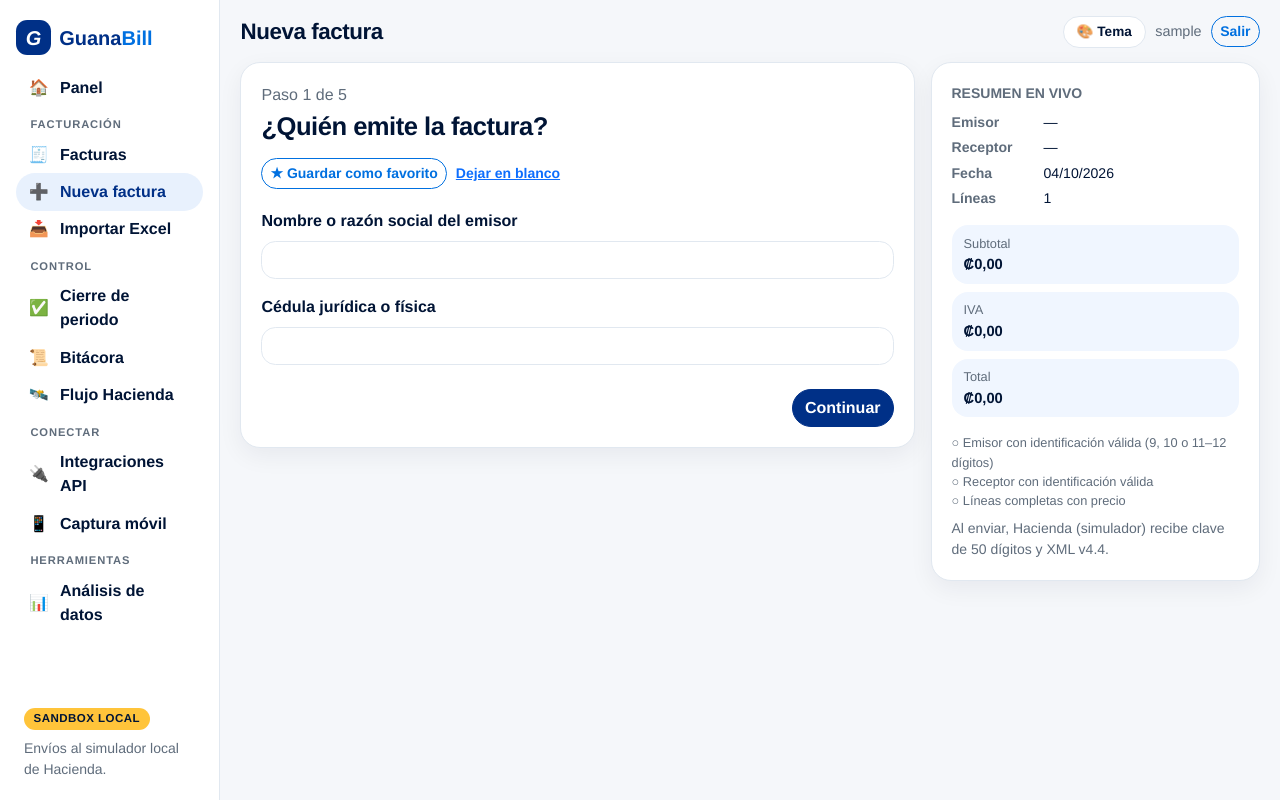
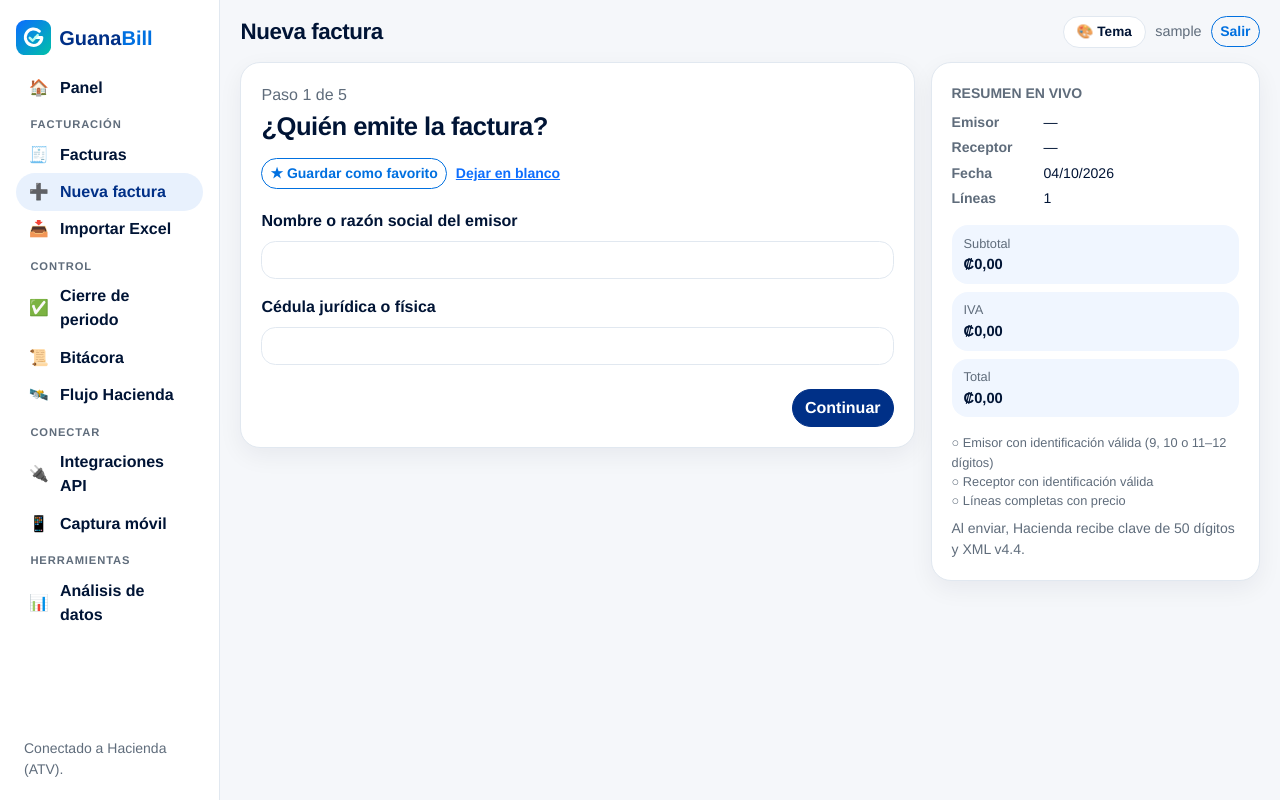
Before and after one commit to mainorblanco9/prototipo_empresa, a Django app: page /facturas/nueva/ in a window 1280 px wide. Run offline with Django 5.2, Linux system fonts and the light colour scheme; the visitor is signed in with stand-in values (Sample User, id 1).

Commit message:
Nuevo logo GuanaBill, quitar textos sandbox, fix DJANGO_URL del gateway
Co-authored-by: Copilot App <223556219+Copilot@users.noreply.github.com>

```diff
--- a/validador/api.py
+++ b/validador/api.py
@@ -596,7 +596,7 @@ class ApiRootView(APIView):
                 "currency": "CRC",
                 "official_tribucr_integration": False,
                 "note": (
-                    "API de facturación GuanaBill. En el sandbox local las facturas se envían al simulador de Hacienda."
+                    "API de facturación GuanaBill. Las facturas se envían a Hacienda (ATV)."
                 ),
             }
         )
--- a/validador/app_views.py
+++ b/validador/app_views.py
@@ -221,7 +221,7 @@ def hacienda_flow(request):
 
     mode = getattr(settings, "HACIENDA_MODE", "local")
     endpoints = [
-        ("Modo", "Simulador local (sandbox)" if mode == "local" else mode),
+        ("Modo", "Ambiente local de pruebas" if mode == "local" else mode),
         ("Gateway Node.js", settings.GATEWAY_URL),
         ("Token (IDP)", "/mock/auth/realms/rut-stag/protocol/openid-connect/token"),
         ("Recepción", "POST /mock/recepcion/v1/recepcion"),
--- a/validador/context_processors.py
+++ b/validador/context_processors.py
@@ -6,7 +6,7 @@ from .models import UserDesignPreference
 
 def branding(request):
     mode = getattr(settings, "HACIENDA_MODE", "local")
-    label = "Sandbox local" if mode == "local" else "Producción"
+    label = "" if mode == "local" else "Producción"
     theme = "minimal"
     user = getattr(request, "user", None)
     if user is not None and user.is_authenticated:
--- a/validador/openapi.py
+++ b/validador/openapi.py
@@ -150,7 +150,7 @@ def build_spec(server_url="http://127.0.0.1:8001"):
                        {"200": _json({"type": "object"})}, path_id=True, operation_id="receptionPayload"),
         },
         "/api/v1/invoices/{id}/submit/": {
-            "post": _op("Enviar a Hacienda", "Pasa por el gateway Node.js hacia el simulador local y actualiza el estado.", flow,
+            "post": _op("Enviar a Hacienda", "Pasa por el gateway Node.js hacia el ambiente local y actualiza el estado.", flow,
                         {"200": _json(_ref("SubmitResult")), "409": _err("Estado no enviable"), "422": _json(_ref("ValidationResult"), "No pasó la validación local"),
                          "502": _err("El gateway respondió con error"), "503": _err("Gateway no disponible")}, path_id=True, operation_id="submitInvoice"),
         },
@@ -251,7 +251,7 @@ def build_spec(server_url="http://127.0.0.1:8001"):
             "version": "1.0.0",
             "description": (
                 "API de facturación electrónica para Costa Rica. En el entorno local las facturas se validan y se "
-                "envían al **simulador de Hacienda (ATV)**; la firma XAdES y el CABYS real quedan para producción.\n\n"
+                "envían al **ambiente de Hacienda (ATV)**; la firma XAdES y el CABYS real quedan para producción.\n\n"
                 "Flujo: crear → `validate` → `transition` a `ready` → `submit` → consultar estado y análisis de IA."
             ),
         },
--- /dev/null
+++ b/validador/templates/validador/_logo.html
@@ -0,0 +1 @@
+<svg class="gb-mark {{ cls }}" viewBox="0 0 64 64" role="img" aria-label="GuanaBill" xmlns="http://www.w3.org/2000/svg"><defs><linearGradient id="gbg" x1="0" y1="0" x2="1" y2="1"><stop offset="0" stop-color="#0b6bff"/><stop offset="1" stop-color="#00c2a8"/></linearGradient></defs><rect width="64" height="64" rx="17" fill="url(#gbg)"/><path d="M42.5 20.5A15 15 0 1 0 47 32H36" fill="none" stroke="#fff" stroke-width="5.5" stroke-linecap="round" stroke-linejoin="round"/><path d="M25 32.5l5.2 5.2 9.3-10.2" fill="none" stroke="#bdfff0" stroke-width="4.5" stroke-linecap="round" stroke-linejoin="round" opacity=".95"/></svg>
--- a/validador/templates/validador/_shell.html
+++ b/validador/templates/validador/_shell.html
@@ -13,7 +13,7 @@
     .gb-shell { display:grid; grid-template-columns: 220px minmax(0,1fr); min-height:100vh; min-height:100dvh; }
     .gb-side { background:var(--surface); border-right:1px solid var(--line); padding:1.25rem 1rem; position:sticky; top:0; height:100vh; height:100dvh; overflow-y:auto; overscroll-behavior:contain; z-index:60; display:flex; flex-direction:column; gap:.25rem; }
     .gb-logo { display:flex; align-items:center; gap:.5rem; font-weight:800; font-size:1.25rem; color:var(--brand-dark); text-decoration:none; margin-bottom:1.25rem; }
-    .gb-logo .brand-mark { width:2.2rem; height:2.2rem; display:inline-grid; place-items:center; }
+    .gb-logo .gb-mark { width:2.2rem; height:2.2rem; flex:none; }
     .gb-nav a { display:flex; align-items:center; gap:.7rem; padding:.65rem .9rem; border-radius:999px; text-decoration:none; color:var(--ink); font-weight:600; }
     .gb-nav a:hover { background:var(--soft); }
     .gb-nav a.on { background:var(--soft2); color:var(--brand-dark); }
@@ -94,7 +94,7 @@
     @media (min-width:992px) and (max-width:1199px) {
       .gb-shell { grid-template-columns:72px minmax(0,1fr); }
       .gb-side { padding:1rem .5rem; align-items:center; }
-      .gb-logo span:not(.brand-mark), .gb-nav .grp, .gb-side-foot { display:none; }
+      .gb-logo > span, .gb-nav .grp, .gb-side-foot { display:none; }
       .gb-nav a { justify-content:center; padding:.7rem; font-size:1.2rem; }
       .gb-nav a .t { display:none; }
     }
@@ -134,7 +134,7 @@
 {% with name=request.resolver_match.url_name %}
 <div class="gb-shell">
   <aside class="gb-side">
-    <a class="gb-logo" href="{% url 'dashboard' %}"><span class="brand-mark">G</span><span>Guana<span class="text-primary">Bill</span></span></a>
+    <a class="gb-logo" href="{% url 'dashboard' %}">{% include "validador/_logo.html" with cls="" %}<span>Guana<span class="text-primary">Bill</span></span></a>
     <nav class="gb-nav">
       <a href="{% url 'dashboard' %}" class="{% if name == 'dashboard' %}on{% endif %}"><span>🏠</span><span class="t">Panel</span></a>
       <div class="grp">Facturación</div>
@@ -152,8 +152,8 @@
       <a href="{% url 'index' %}" class="{% if name == 'index' %}on{% endif %}"><span>📊</span><span class="t">Análisis de datos</span></a>
     </nav>
     <div class="gb-side-foot mt-auto small text-secondary px-2">
-      <span class="gb-env">{{ gb_environment_label }}</span>
-      <div class="mt-2">Envíos al simulador local de Hacienda.</div>
+      {% if gb_environment_label %}<span class="gb-env">{{ gb_environment_label }}</span>{% endif %}
+      <div class="mt-2">Conectado a Hacienda (ATV).</div>
     </div>
   </aside>
   <main class="gb-main">
@@ -162,7 +162,7 @@
       <button type="button" class="gb-menu-btn" id="gb-menu" aria-label="Abrir menú">☰</button>
       <h1>{% block heading %}{% endblock %}</h1>
       <div class="gb-user">
-        <span class="gb-env d-lg-none">{{ gb_environment_label }}</span>
+        {% if gb_environment_label %}<span class="gb-env d-lg-none">{{ gb_environment_label }}</span>{% endif %}
         <div class="gb-tools">
           <button type="button" class="gb-themebtn" id="gb-themebtn" aria-expanded="false">🎨 Tema</button>
           <div class="gb-pop" id="gb-pop" role="dialog" aria-label="Cambiar tema">
--- a/validador/templates/validador/api_docs.html
+++ b/validador/templates/validador/api_docs.html
@@ -15,7 +15,7 @@
 <div class="d-flex flex-wrap gap-2 align-items-center mb-3">
   <a class="btn btn-outline-primary btn-sm" href="{{ spec_url }}" target="_blank" rel="noopener">openapi.json</a>
   <a class="btn btn-outline-primary btn-sm" href="{% url 'integrations' %}">Crear API key</a>
-  <span class="small text-secondary">Pulsa <b>Authorize</b> y pega <code>gb_…</code> para probar las llamadas contra el sandbox local.</span>
+  <span class="small text-secondary">Pulsa <b>Authorize</b> y pega <code>gb_…</code> para probar las llamadas contra tu entorno local.</span>
 </div>
 <div class="gb-swagger"><div id="swagger"></div></div>
 <script src="https://cdn.jsdelivr.net/npm/swagger-ui-dist@5/swagger-ui-bundle.js"></script>
--- a/validador/templates/validador/dashboard.html
+++ b/validador/templates/validador/dashboard.html
@@ -49,7 +49,7 @@
     <div class="it"><b>v4.4</b>Esquema XML de comprobantes</div>
     <div class="it"><b>Clave 50</b>Dígitos por comprobante</div>
   </div>
-  <div class="small text-secondary mt-2">Cada factura se valida localmente y se envía al simulador de Hacienda (ATV). La firma XAdES y el CABYS real quedan para producción.</div>
+  <div class="small text-secondary mt-2">Cada factura se valida localmente y se envía a Hacienda (ATV). La firma XAdES y el CABYS real quedan para producción.</div>
 </div>
 </div><div class="col-12 col-xxl-4">
 <div class="gb-card gb-fill-xxl">
--- a/validador/templates/validador/design_preferences.html
+++ b/validador/templates/validador/design_preferences.html
@@ -22,6 +22,7 @@
       .swatch-minimal { background: linear-gradient(135deg, #f5f7fb 0 65%, #3157d5 65%); }
       .swatch-abstract { background: radial-gradient(circle at 72% 30%, #f0abfc 0 18%, transparent 19%), linear-gradient(125deg, #16152b, #5141a5 58%, #16b8a6); }
       .swatch-corporate { background: linear-gradient(135deg, #e7f4ee 0 50%, #176b52 50% 72%, #d8a14a 72%); }
+      .gb-mark { width:2.4rem; height:2.4rem; }
       .brand-mark { display: inline-grid; width: 2.4rem; height: 2.4rem; place-items: center; border-radius: .7rem; background: #eaf0ff; color: #3157d5; font-weight: 800; }
       .btn-primary { background: #3157d5; border-color: #3157d5; }
     </style>
@@ -30,7 +31,7 @@
   <body class="py-4 py-lg-5">
     <main class="container wizard">
       <a class="text-decoration-none text-dark fw-semibold d-inline-flex align-items-center gap-2 mb-4" href="/">
-        <span class="brand-mark">G</span> GuanaBill
+        {% include "validador/_logo.html" with cls="" %} GuanaBill
       </a>
       <div class="mb-4">
         <p class="text-primary small fw-bold text-uppercase mb-2">Personaliza tu espacio</p>
--- a/validador/templates/validador/hacienda_flow.html
+++ b/validador/templates/validador/hacienda_flow.html
@@ -24,7 +24,7 @@
     <div class="gb-card">
       <h2 class="h6 fw-bold">Resultados</h2>
       <div class="d-flex gap-2 flex-wrap"><span class="gb-badge accepted">Aceptadas {{ counts.accepted|default:0 }}</span><span class="gb-badge rejected">Rechazadas {{ counts.rejected|default:0 }}</span><span class="gb-badge draft">Anuladas {{ counts.cancelled|default:0 }}</span></div>
-      <p class="small text-secondary mt-3 mb-0">El modo real (sandbox/producción de Hacienda) se habilitará cuando exista la firma XAdES y el certificado del contribuyente.</p>
+      <p class="small text-secondary mt-3 mb-0">El modo real (producción de Hacienda) se habilitará cuando exista la firma XAdES y el certificado del contribuyente.</p>
     </div>
   </div>
 </div>
--- a/validador/templates/validador/integrations.html
+++ b/validador/templates/validador/integrations.html
@@ -78,6 +78,6 @@ print(r.json()["status"])</pre>
   </div>
 
   <div class="alert alert-warning small">
-    <strong>{{ gb_environment_label }}:</strong> el envío va al simulador local de Hacienda. El XML aún no se firma (XAdES) y la conexión real a producción está bloqueada hasta completarlo.
+    <strong>Entorno local:</strong> el envío va al ambiente de pruebas de Hacienda. El XML aún no se firma (XAdES) y la conexión real a producción está bloqueada hasta completarlo.
   </div>
 </div>{% endblock %}
--- a/validador/templates/validador/invoice_wizard.html
+++ b/validador/templates/validador/invoice_wizard.html
@@ -56,7 +56,7 @@
       <p>La factura se crea con <code>POST /api/v1/invoices/</code>, la misma API que usan los proveedores.</p>
       <div class="d-grid gap-2">
         <button type="button" class="btn btn-outline-primary" id="save-btn">Crear factura (borrador)</button>
-        <button type="button" class="btn btn-primary" id="send-btn" data-confirm-title="¿Enviar a Hacienda?" data-confirm="Se creará la factura y se enviará al simulador local de Hacienda. Esta acción no se puede deshacer." data-confirm-ok="Crear y enviar" data-confirm-icon="📤">Crear y enviar al sandbox de Hacienda</button>
+        <button type="button" class="btn btn-primary" id="send-btn" data-confirm-title="¿Enviar a Hacienda?" data-confirm="Se creará la factura y se enviará a Hacienda. Esta acción no se puede deshacer." data-confirm-ok="Crear y enviar" data-confirm-icon="📤">Crear y enviar a Hacienda</button>
       </div>
       <div id="result" class="mt-3"></div>
       <button type="button" class="btn btn-link px-0" id="blank-btn">＋ Nueva factura en blanco</button>
@@ -83,7 +83,7 @@
     <li id="c-receiver">○ Receptor con identificación válida</li>
     <li id="c-lines">○ Al menos una línea con precio</li>
   </ul>
-  <div class="small text-secondary mt-2">Al enviar, Hacienda (simulador) recibe clave de 50 dígitos y XML v4.4.</div>
+  <div class="small text-secondary mt-2">Al enviar, Hacienda recibe clave de 50 dígitos y XML v4.4.</div>
 </div></aside></div>{% endblock %}
 {% block scripts %}<script>
 const $ = (id) => document.getElementById(id);
@@ -203,7 +203,7 @@ async function create(send) {
     if (send) {
       created = await api(`/api/v1/invoices/${created.id}/transition/`, { to: "ready", version: created.version });
       await api(`/api/v1/invoices/${created.id}/submit/`, {});
-      msg += " Enviada al sandbox de Hacienda; revisa el resultado en Mis facturas.";
+      msg += " Enviada a Hacienda; revisa el resultado en Mis facturas.";
     }
     $("result").innerHTML = `<div class="alert alert-success">${msg} <a href="{% url 'issued_invoice_list' %}">Ver facturas</a></div>`;
   } catch (e) { $("result").innerHTML = `<div class="alert alert-danger"></div>`; $("result").firstChild.textContent = e.message; }
--- a/validador/templates/validador/issued_invoice_list.html
+++ b/validador/templates/validador/issued_invoice_list.html
@@ -103,7 +103,7 @@
       note(d.valid ? "✔ Validación local superada: lista para enviar (no se envió nada a Hacienda)." : "✖ Corrige antes de enviar: " + d.issues.map(i => i.message).join(" "));
     }, true);
     if (inv.status === "draft") { add("Marcar lista", () => post(inv, "ready")); add("Anular", () => post(inv, "cancelled"), true, { confirmTitle: "¿Anular la factura?", confirm: "La factura de " + inv.receiver_name + " quedará anulada y no se enviará a Hacienda.", confirmOk: "Anular", confirmDanger: "1" }); }
-    if (["ready", "queued", "processing"].includes(inv.status)) add("Enviar", async () => { await api(`/api/v1/invoices/${inv.id}/submit/`, { method: "POST" }); await analyze(inv.id); }, false, { confirmTitle: "¿Enviar a Hacienda?", confirm: "Se enviará la factura de " + inv.receiver_name + " por " + Number(inv.total).toLocaleString("es-CR") + " al simulador de Hacienda.", confirmOk: "Enviar", confirmIcon: "📤" });
+    if (["ready", "queued", "processing"].includes(inv.status)) add("Enviar", async () => { await api(`/api/v1/invoices/${inv.id}/submit/`, { method: "POST" }); await analyze(inv.id); }, false, { confirmTitle: "¿Enviar a Hacienda?", confirm: "Se enviará la factura de " + inv.receiver_name + " por " + Number(inv.total).toLocaleString("es-CR") + " a Hacienda.", confirmOk: "Enviar", confirmIcon: "📤" });
     if (["accepted", "rejected"].includes(inv.status)) add("✨ Analizar", () => analyze(inv.id), true, { confirmTitle: "¿Analizar con IA?", confirm: "La IA local revisará la respuesta de Hacienda. Puede tardar unos segundos.", confirmOk: "Analizar", confirmIcon: "✨" });
     if (inv.status === "rejected") add("Corregir", () => post(inv, "draft"), true, { confirmTitle: "¿Volver a borrador?", confirm: "La factura rechazada volverá a borrador para corregirla.", confirmOk: "Corregir", confirmIcon: "✏️" });
     return tr;
```
Also changed, not shown: validador/management/commands/seed_guanabill.py (+4 -4 lines), validador/pwa.py (+8 -6 lines), validador/templates/validador/login.html (+4 -4 lines), README.md.
